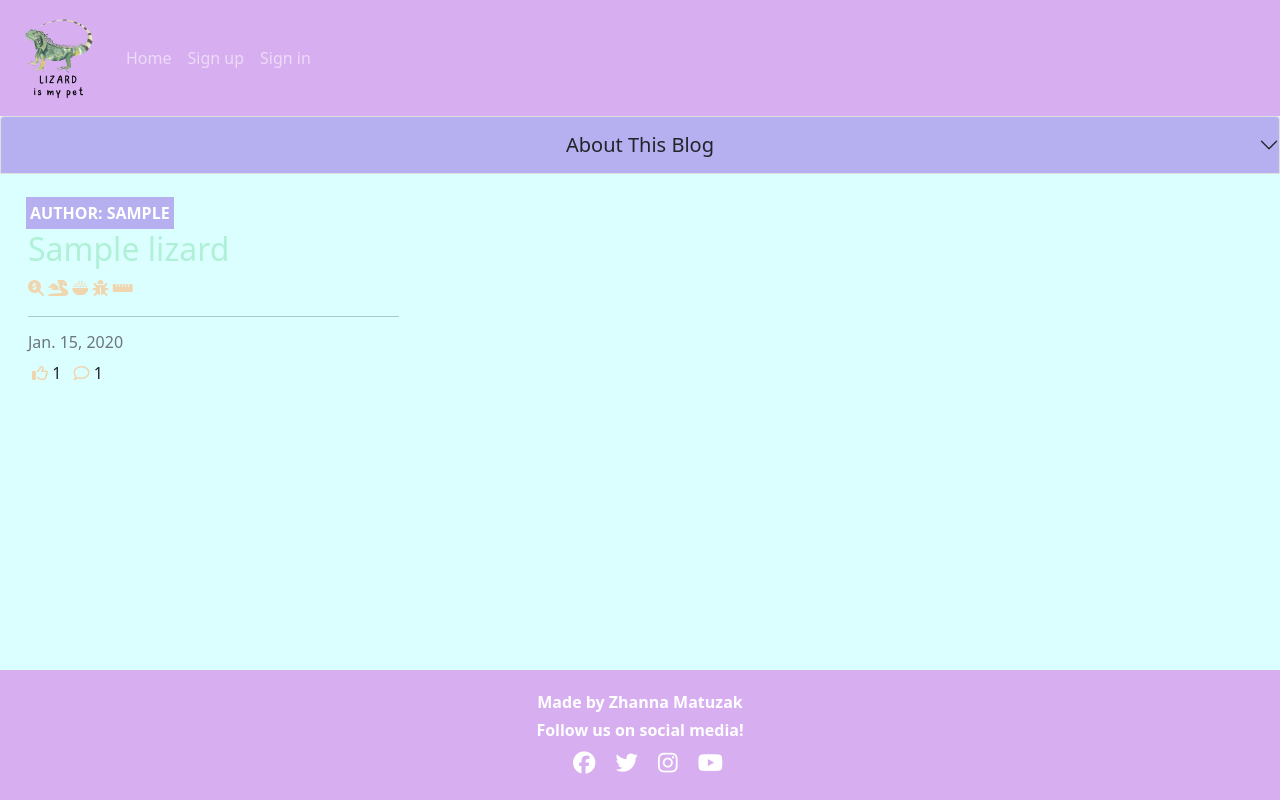
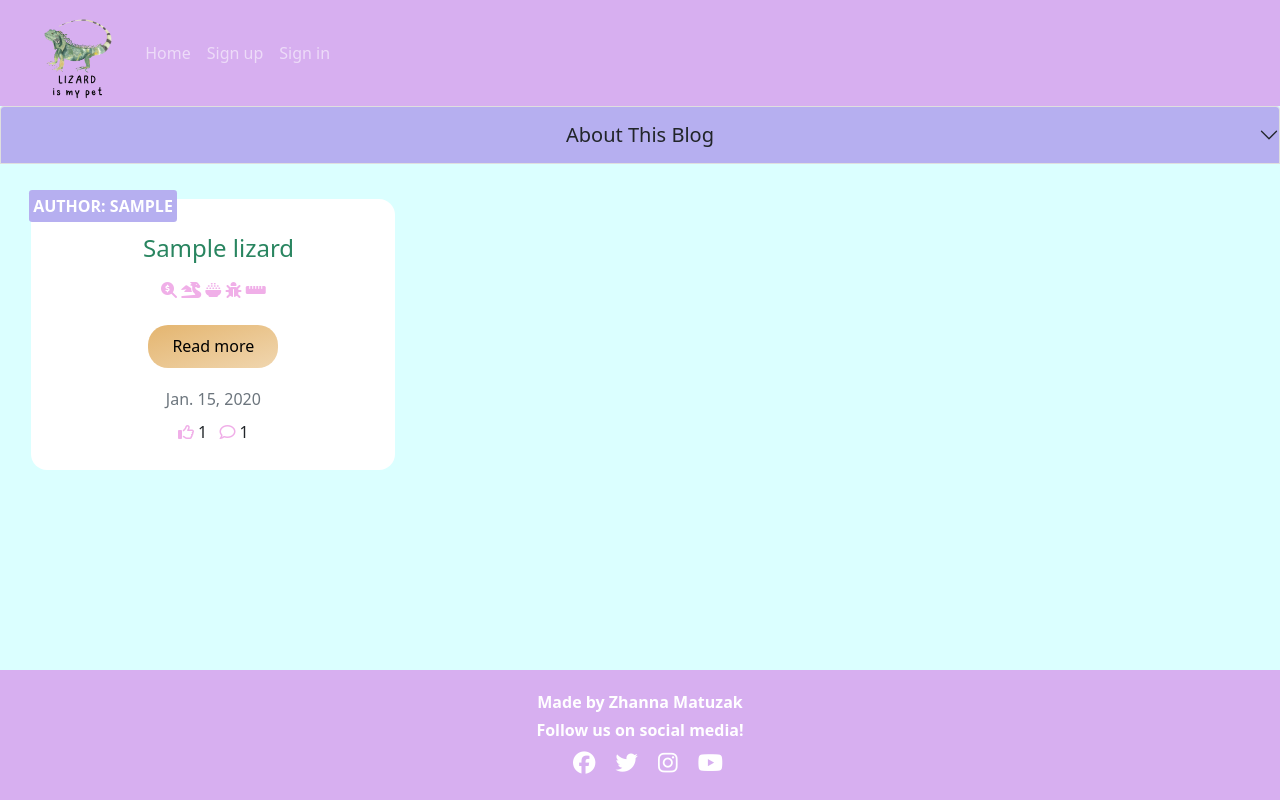
Before and after one commit to zhannamatuzak/lizard-my-pet, a Django app: page / in a window 1280 px wide. Run offline with Django 5.2, Linux system fonts and the light colour scheme; tables that the repository leaves empty hold one stand-in row (values such as "Sample post"); some libraries are stand-ins or nearby versions.

Commit message:
Add styles to blog posts' list view

```diff
--- a/static/css/style.css
+++ b/static/css/style.css
@@ -1,4 +1,7 @@
 /* background colors */
+
+
+
 
 .dark-bg {
     background-color: #D7AFF0;
@@ -22,15 +25,40 @@
     box-shadow: none;
 }
 
+.logo {
+    margin-left: 1.2rem;
+    height: 90px;
+    width: 90px;
+}
+
 /* blog post-list card */
+
 
 .card {
     border: none;
-    background-color: transparent;
+    background-color: white;
+    border-radius: 1rem;
+    margin: 1.2rem;
+}
+
+.card-body {
+    padding: 0 0 1rem 0;
+
+}
+
+.h6 {
+    margin: .65rem 1rem;
+    text-align: center;
 }
 
 .image-container {
     position: relative;
+}
+
+.card-img-top {
+    position: relative;
+    border-top-left-radius: 1rem;
+    border-top-right-radius: 1rem;
 }
 
 .image-flash {
@@ -39,6 +67,7 @@
     min-width: 30%;
     left: -2px;
     background-color: #b6aff0;
+    border-radius: .2rem;
 }
 
 .author {
@@ -48,19 +77,60 @@
     font-weight: bold;
 }
 
-.card-icon i {
-    color: #f0d6af;
+.card-icon {
+    margin: .65rem 1rem;
+    text-align: center;
 }
 
-.post-link {
-    font-size: 1.2rem;
-    text-decoration: none;
-    color: #aff0d6;
+.card-icon i {
+    color: #f0afe8;
 }
 
-.post-link:hover,
-.page-link {
-    color: #8CC0AB;
+.card-title {
+    font-size: 1.5rem;
+    margin-bottom: 1rem;
+    margin-left: .65rem;
+    margin-top: .65rem;
+    color: #298560;
+    text-align: center;
+}
+
+.btn-container {
+    text-align: center;
+    margin: 1.4rem;
+}
+
+.button-read {
+    background: linear-gradient(to bottom right, #e4b56f, #f0d6af);
+    border: 0;
+    border-radius: 20px;
+    color: black;
+    cursor: pointer;
+    font-size: 16px;
+    font-weight: 500;
+    line-height: 2.5;
+    outline: transparent;
+    padding: .1rem 1.5rem;
+    text-align: center;
+    text-decoration: none;
+    transition: box-shadow .2s ease-in-out;
+    user-select: none;
+    touch-action: manipulation;
+    white-space: nowrap;
+    justify-content: center;
+  }
+
+  .button-read:not([disabled]):focus {
+    box-shadow: 0 0 .25rem rgba(0, 0, 0, 0.5), -.125rem -.125rem 1rem rgba(239, 71, 101, 0.5), .125rem .125rem 1rem rgba(255, 154, 90, 0.5);
+  }
+
+  .button-read:not([disabled]):hover {
+    box-shadow: 0 0 .25rem rgba(0, 0, 0, 0.5), -.125rem -.125rem 1rem rgba(239, 71, 101, 0.5), .125rem .125rem 1rem rgba(255, 154, 90, 0.5);
+  }
+
+
+.detail-img {
+    padding: 0;
 }
 
 /* footer */
--- a/templates/blog/base.html
+++ b/templates/blog/base.html
@@ -21,7 +21,7 @@
     <script src="https://cdn.jsdelivr.net/npm/bootstrap@5.0.1/dist/js/bootstrap.bundle.min.js"
         integrity="sha384-gtEjrD/SeCtmISkJkNUaaKMoLD0//ElJ19smozuHV6z3Iehds+3Ulb9Bn9Plx0x4" crossorigin="anonymous">
     </script>
-    <link rel="stylesheet" href="{% static 'css/style.css' %}">
+   <link rel="stylesheet" href="/static/css/style.css">
 </head>
 
 <body class="d-flex flex-column h-100 main-bg">
--- a/templates/blog/index.html
+++ b/templates/blog/index.html
@@ -47,16 +47,18 @@
                                     <p class="author">Author: {{ lizard.author }}</p>
                                 </div>
                             </div>
-                            <a href="{% url 'lizard_detail' lizard.slug  %}" class="post-link">
-                                <h2 class="card-title">{{ lizard.title }}</h2>
-                            </a>
+                            <h2 class="card-title">{{ lizard.title }}</h2>
                             <p class="card-text card-icon"><i class="fa-solid fa-magnifying-glass-dollar"></i>
                                 <i class="fa-solid fa-dragon"></i>
                                 <i class="fa-solid fa-bowl-rice"></i>
                                 <i class="fa-solid fa-bug"></i>
                                 <i class="fa-solid fa-ruler-horizontal"></i>
                             </p>
-                            <hr>
+                            <div class="btn-container">
+                                <a href="{% url 'lizard_detail' lizard.slug  %}" class="post-link">
+                                <button class="button-read" role="button">Read more</button>
+                                </a>
+                            </div>
                             <p class="card-text text-muted h6">{{ lizard.created_on}}</p>
                             <p class="card-icon">
                                 <!-- lizard(post) likes count -->
```
Also changed, not shown: templates/blog/lizard_detail.html (+4 -4 lines).
